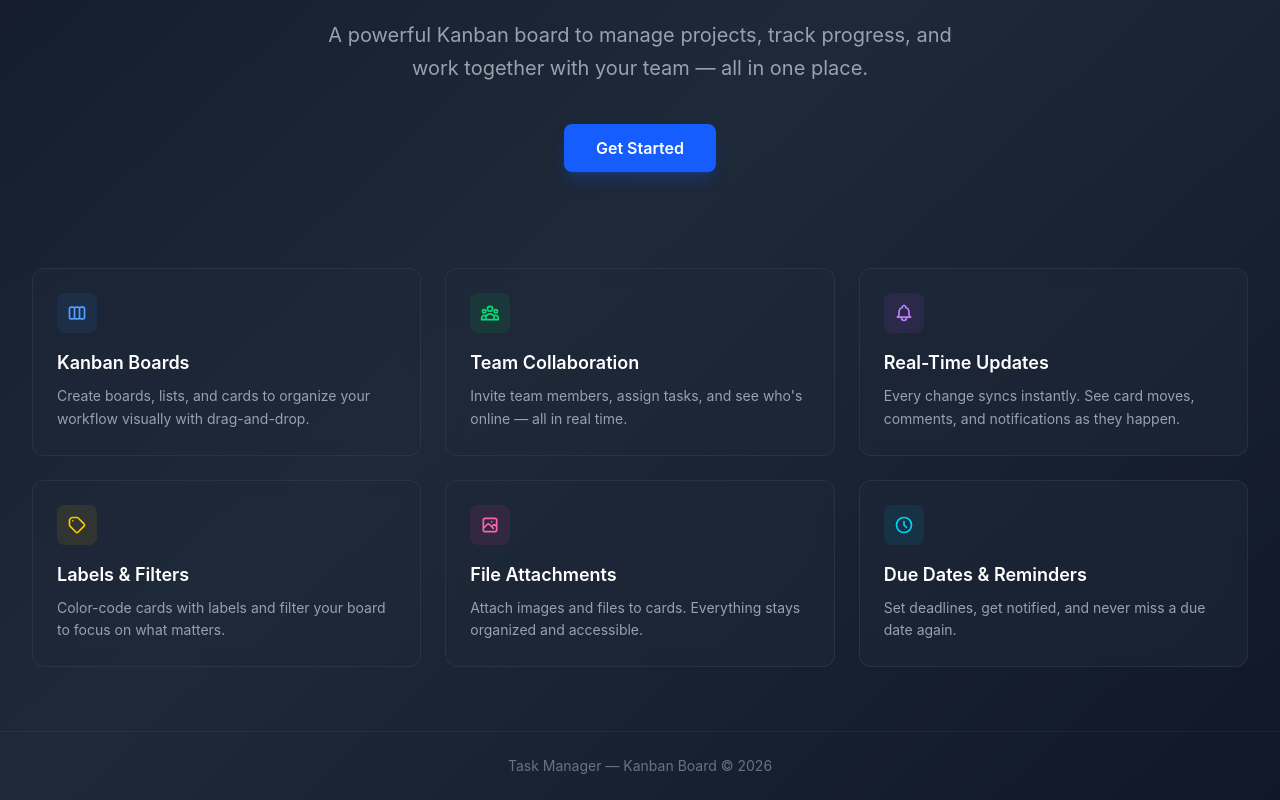
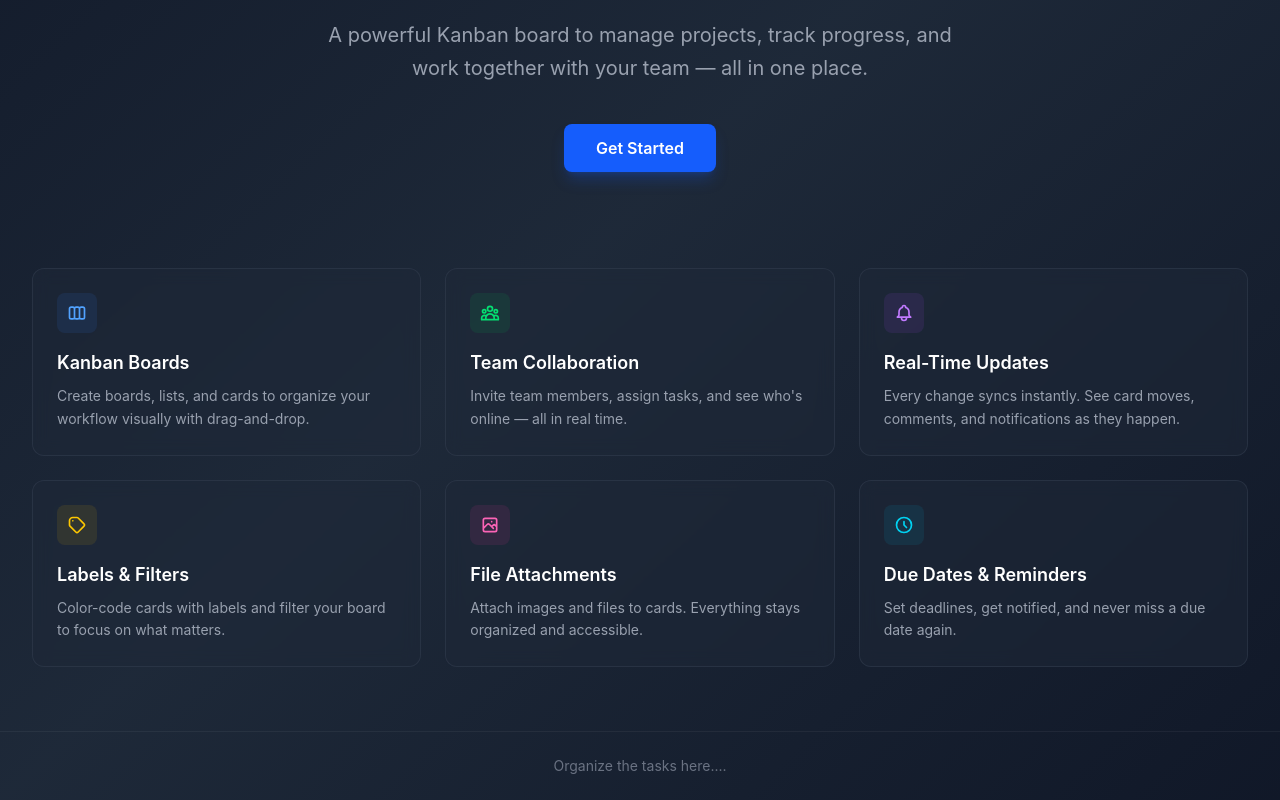
Before and after one commit to SaiRithesh-29/task_manager, a React (Vite) app in the folder frontend/: page / in a window 1280 px wide. Shown: the part 392-1192 px from the top of the page. Built offline with nearby package versions, Linux system fonts and the light colour scheme.

Commit message:
updated deployment fixes

```diff
--- a/frontend/src/components/HomePage.jsx
+++ b/frontend/src/components/HomePage.jsx
@@ -103,7 +103,7 @@
 
       <footer className="border-t border-white/5 py-6">
         <div className="max-w-7xl mx-auto px-4 sm:px-6 lg:px-8 text-center">
-          <p className="text-gray-500 text-sm">Task Manager — Kanban Board &copy; {new Date().getFullYear()}</p>
+          <p className="text-gray-500 text-sm">Organize the tasks here....</p>
         </div>
       </footer>
     </div>
```
